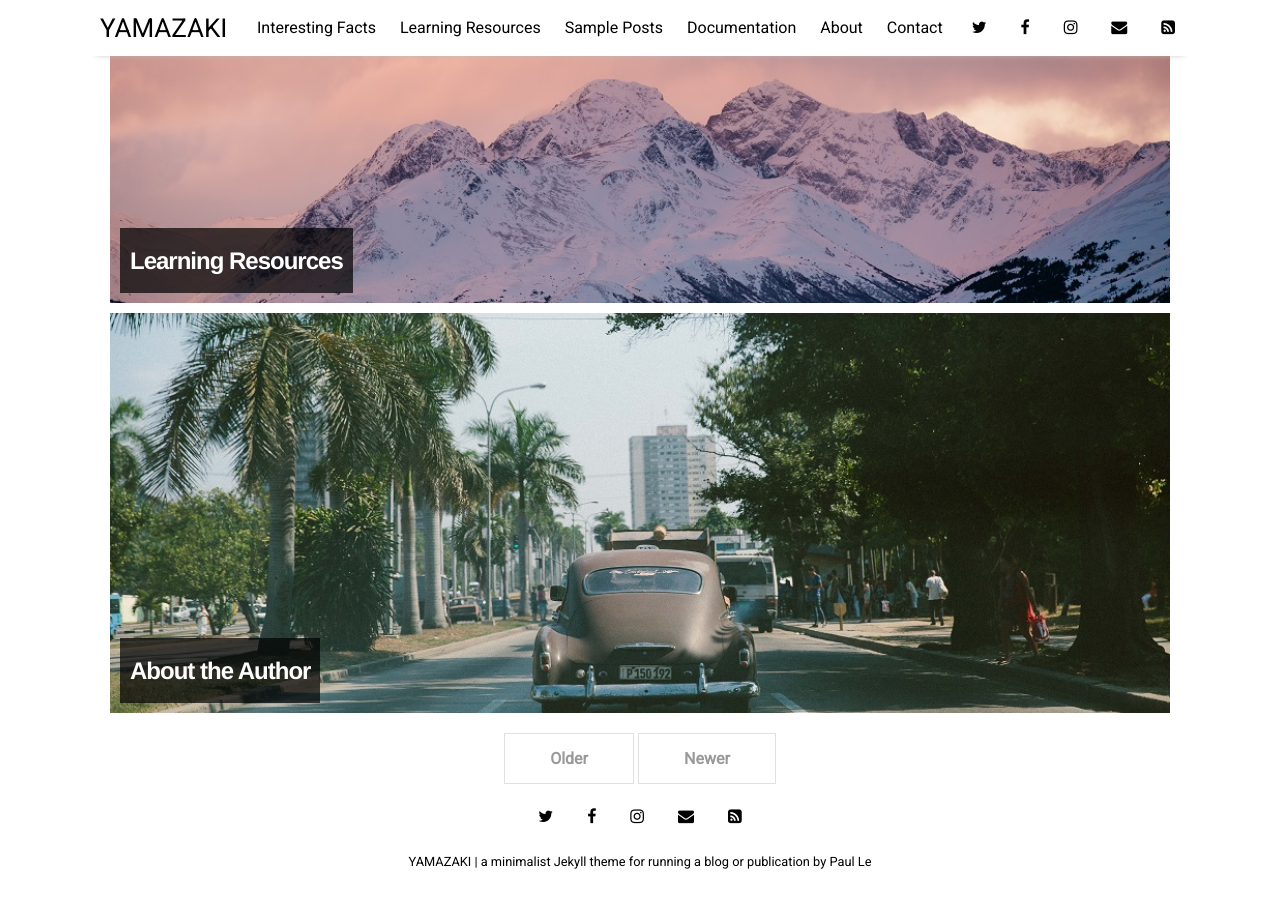
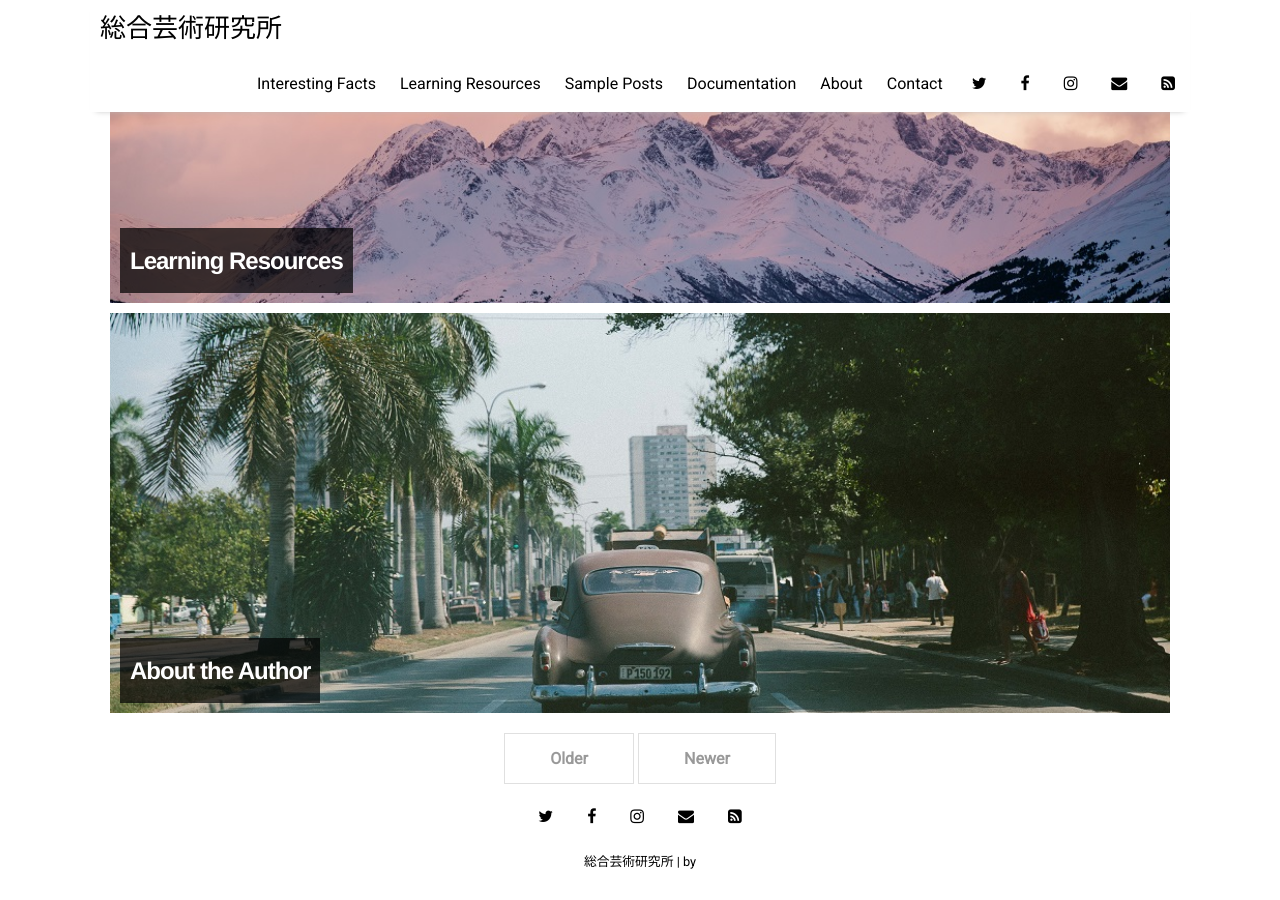
Before and after one commit to gj1002509/zakisikoku, a Jekyll site: the page built from index.html, in a window 1280 px wide and 900 px high, scrolled down 1398 px. Built offline with Jekyll 4.4.1, drawn with Linux system fonts in a browser that asks for light colours; nearby versions of some CDN libraries; the list of posts is cut into pages by our own code.

Commit message:
tital change

```diff
--- a/_config.yml
+++ b/_config.yml
@@ -1,5 +1,3 @@
-# Site Build Settings
-
 # jekyll-paginate configuration
 paginate:            5
 
@@ -10,10 +8,6 @@ permalink:           /:title
 plugins:             [jekyll-paginate, jekyll-sitemap, jekyll-feed, jekyll-seo-tag]
 
 # Customise atom feed settings (this is where Jekyll-Feed gets configuration information)
-title:		           "YAMAZAKI"
-description:	       "a minimalist Jekyll theme for running a blog or publication"
-author:              "Paul Le"
-
-# RSS 2.0 can be used instead of Atom by uncommenting following two lines
-#feed:
-#  path: rss-feed.xml
+title:		           "総合芸術研究所"
+description:	       ""
+author:              ""
```
